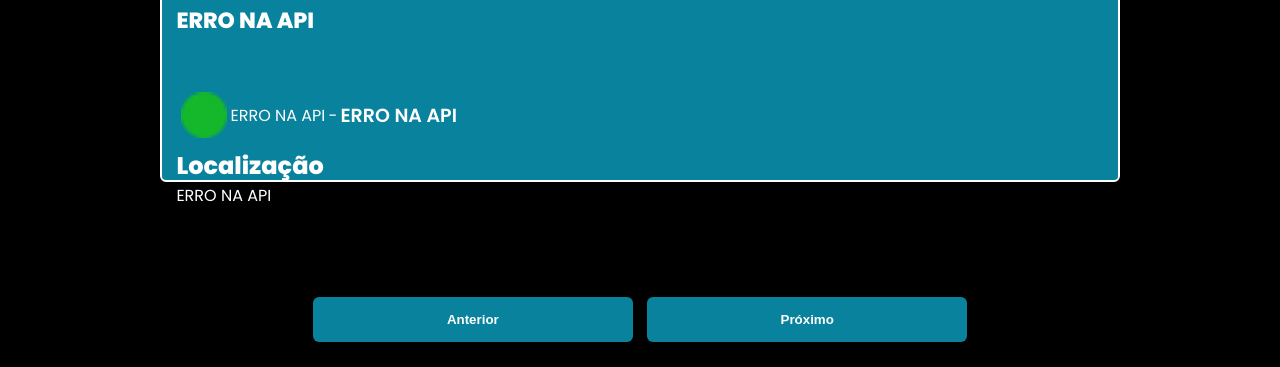
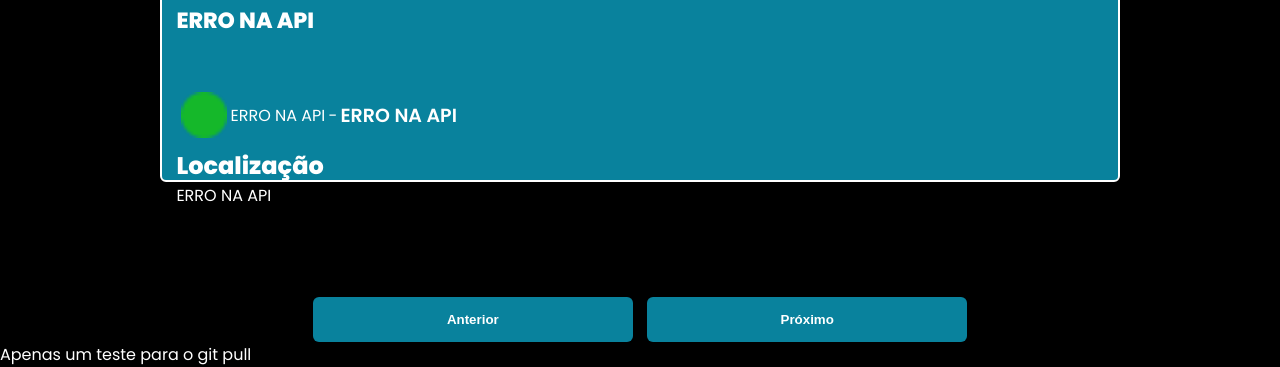
Before and after one commit to JeanCsantos7/RICK-AND-MORTY-API, a plain HTML site: page index.html in a window 1280 px wide. Shown: the part 900-1267 px from the top of the page. Before the commit the page ends 1242 px from the top, so only its background shows below. Drawn offline with Linux system fonts and the light colour scheme; no server answers.

Commit message:
Criação de novo paragrafo
Paragrafo criado Apenas para testar o git pull

```diff
--- a/index.html
+++ b/index.html
@@ -87,7 +87,7 @@
 
     <div class="resultadoFiltro"></div>
 
-
+<p>Apenas um teste para o git pull</p>
 </body>
 <script src="./app.js"></script>
 
```
